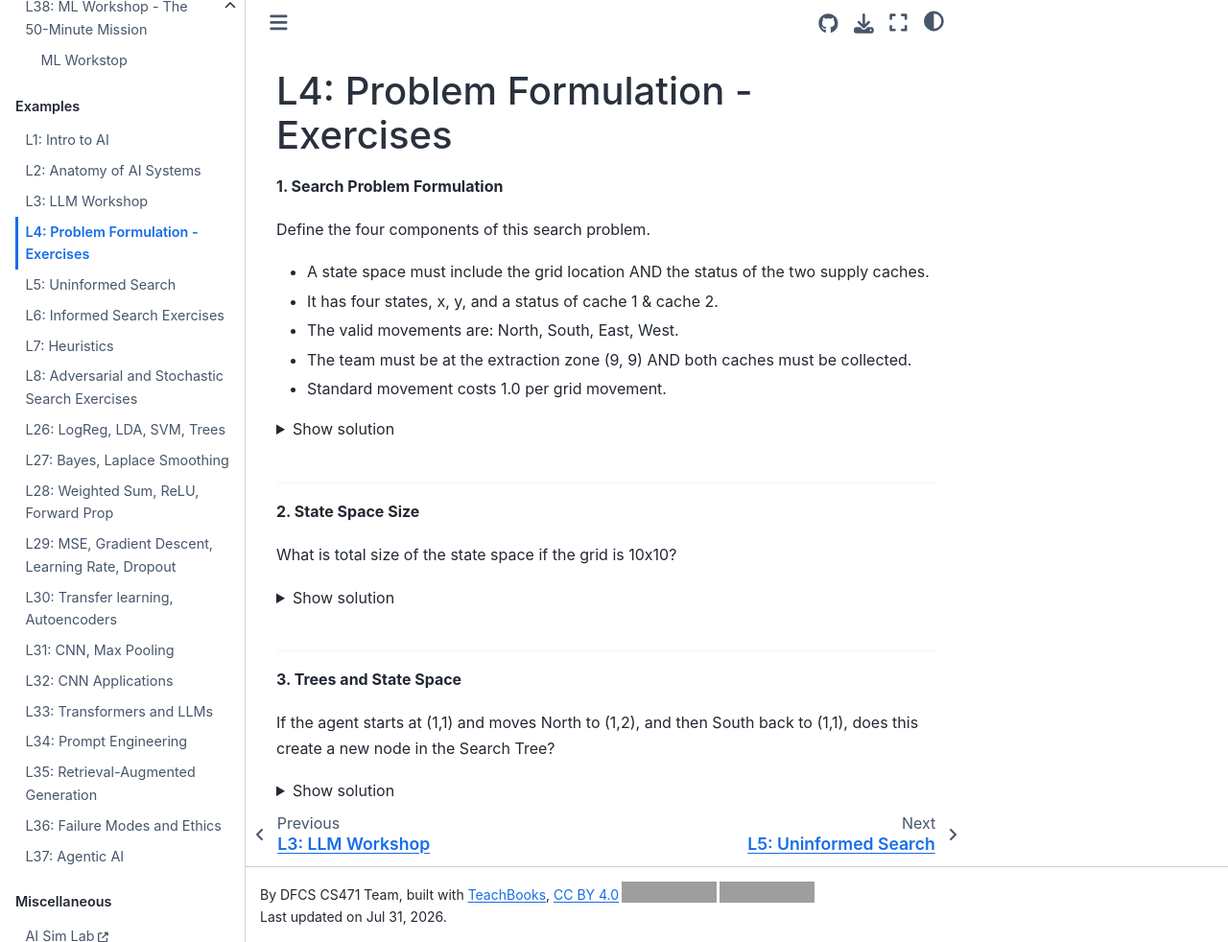
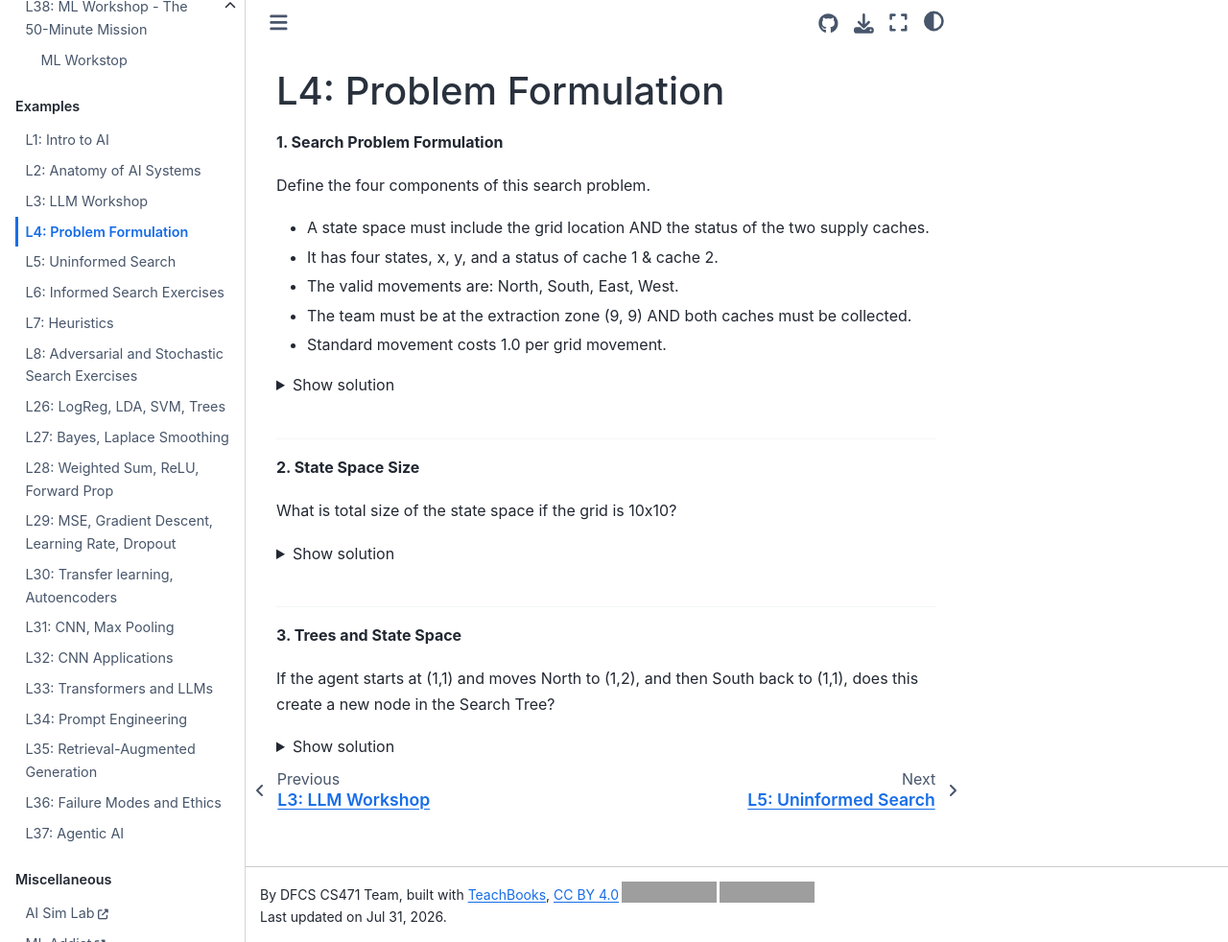
Before and after one commit to TheCodeheadMT/471Book, a Jupyter Book: the page built from book/exercises/L04.md, in a window 1280 px wide and 982 px high. Shown: the whole window at 96% size. Built offline with Jupyter Book 1.0.4 settings and Sphinx 7.4.7 and the Sphinx Book theme 1.1.4, drawn with Linux system fonts in a browser that asks for light colours; comment, search, counter and statistics services are not loaded; grey boxes are pictures that could not be loaded.

Commit message:
Update title of L04.md to remove 'Exercises'
Removed 'Exercises' from the title of L04.md.

```diff
--- a/book/exercises/L04.md
+++ b/book/exercises/L04.md
@@ -1,4 +1,4 @@
-# L4: Problem Formulation - Exercises
+# L4: Problem Formulation
 
 **1. Search Problem Formulation**
 
@@ -11,6 +11,7 @@ Define the four components of this search problem.
 
 <details>
   <summary>Show solution</summary>
+
 **Answer:**
 
 * State Space: (x, y, boolean, boolean)
```
